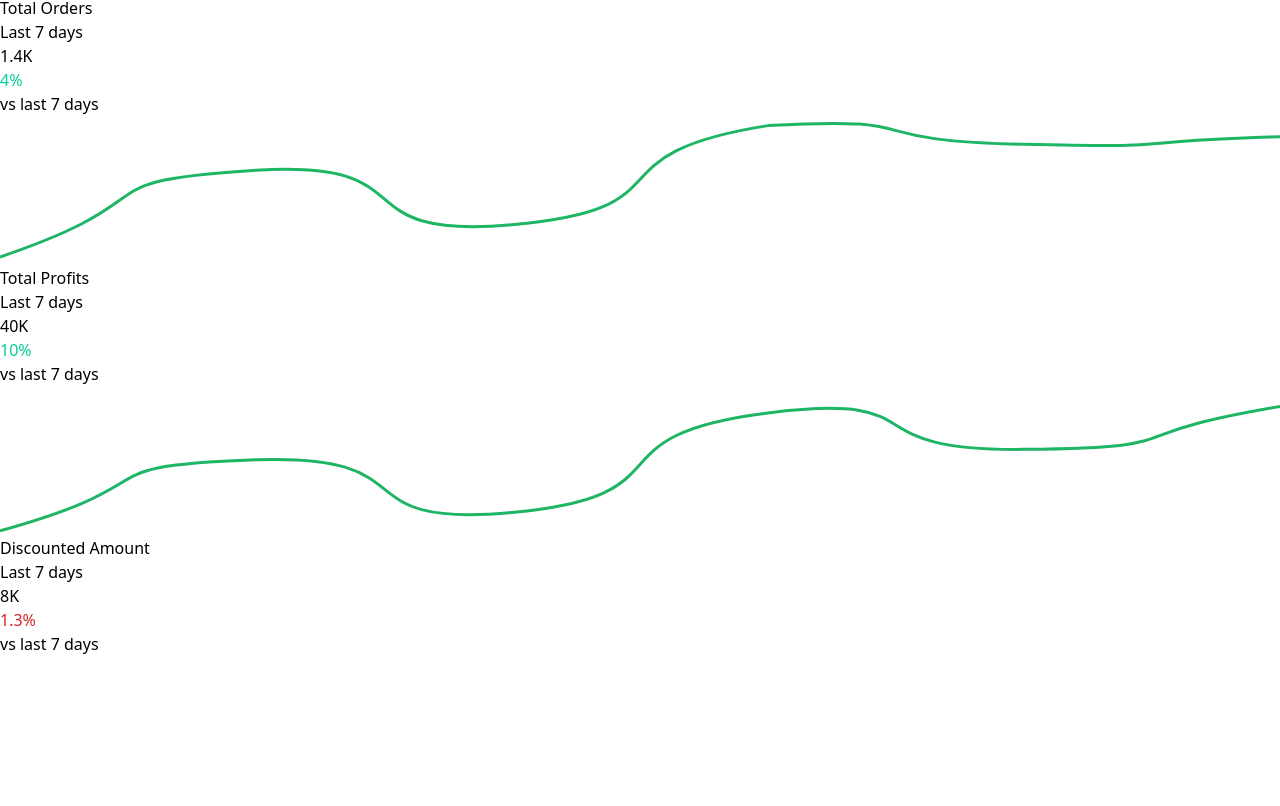
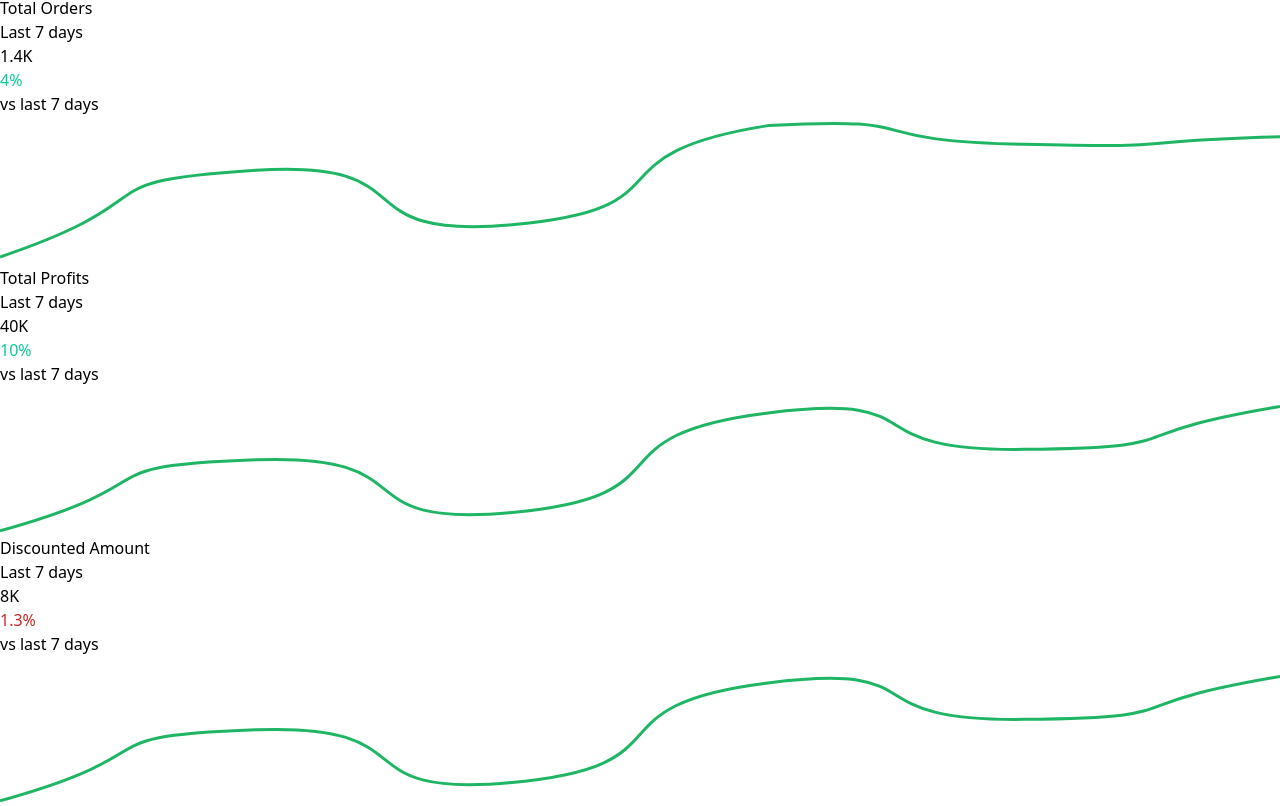
Before and after one commit to Okeke-Divine/eric-chart-repo, a React (Vite) app: page / in a window 1280 px wide. Shown: the part 386-1192 px from the top of the page. Before the commit the page ends 1042 px from the top, so only its background shows below. Built offline with nearby package versions, Linux system fonts and the light colour scheme.

Commit message:
Added discounted amount

```diff
--- a/src/components/discountedAmount.tsx
+++ b/src/components/discountedAmount.tsx
@@ -1,9 +1,10 @@
 import { defaults } from "chart.js/auto";
 import { Line } from "react-chartjs-2";
-
+// import the data or replace totalProfit using a response from the api
+import discountedAmount from "../data/discountedAmount.json";
+// import ui svg(s)
 // import ArrowDownIcon from "../assets/svgs/arrow-down.svg";
 // import ArrowUpIcon from "../assets/svgs/arrow-up.svg";
-
 
 // chart default settings
 defaults.maintainAspectRatio = false;
@@ -21,16 +22,91 @@ export default function DiscountedAmount() {
               <div className="font-bold text-4xl">8K</div>
               <div className="mt-2 flex gap-x-2">
                 <div className="cs-text-red flex items-center gap-x-1">
-                  <div>
-                    {/* <ArrowUpIcon /> */}
-                  </div>
+                  <div>{/* <ArrowUpIcon /> */}</div>
                   <div>1.3%</div>
                 </div>
                 <div className="text-gray-400">vs last 7 days</div>
               </div>
             </div>
           </div>
-          <div className="mt-2 md:mt-0 w-full md:w-1/2"></div>
+          <div className="mt-2 md:mt-0 w-full md:w-1/2">
+            {/* chart */}
+            <Line
+              data={{
+                labels: discountedAmount.map((data) => data.label),
+                datasets: [
+                  {
+                    label: "Discount",
+                    data: discountedAmount.map((data) => data.discount),
+                    backgroundColor: "#1EB564", // Line color
+                    borderColor: "#1EB564", // Border color
+                    borderWidth: 3, // Line width
+                    pointRadius: 0, // Hide points initially
+                    hoverRadius: 8, // Hover radius
+                    hoverBackgroundColor: "white", // Hover background color
+                    hoverBorderColor: "#1EB564", // Hover border color
+                    hoverBorderWidth: 3, // Hover border width
+                  },
+                ],
+              }}
+              options={{
+                elements: {
+                  line: {
+                    tension: 0.7,
+                  },
+                },
+                plugins: {
+                  title: {
+                    text: false,
+                  },
+                  tooltip: {
+                    yAlign: "bottom",
+                    enabled: true,
+                    displayColors: false,
+                    callbacks: {
+                      title: () => null,
+                      label: function (context) {
+                        let label = "";
+
+                        if (label) {
+                          label += ": ";
+                        }
+                        if (context.parsed.y !== null) {
+                          label += new Intl.NumberFormat("en-US").format(
+                            context.parsed.y
+                          );
+                        }
+                        return label;
+                      },
+                    },
+                  },
+                  legend: {
+                    display: false,
+                  },
+                },
+                scales: {
+                  x: {
+                    ticks: {
+                      color: "#1EB564", // Set color of x-axis labels to gray
+                    },
+                    grid: {
+                      display: false,
+                    },
+                    display: false,
+                  },
+                  y: {
+                    display: false,
+                    grid: {
+                      display: false,
+                    },
+                  },
+                },
+                interaction: {
+                  intersect: false,
+                },
+              }}
+            />
+          </div>
         </div>
       </div>
     </>
--- a/src/components/totalProfit.tsx
+++ b/src/components/totalProfit.tsx
@@ -40,7 +40,7 @@ export default function TotalProfit() {
                 datasets: [
                   {
                     label: "Profit",
-                    data: totalProfit.map((data) => data.orders),
+                    data: totalProfit.map((data) => data.profit),
                     backgroundColor: "#1EB564", // Line color
                     borderColor: "#1EB564", // Border color
                     borderWidth: 3, // Line width
--- /dev/null
+++ b/src/data/discountedAmount.json
@@ -0,0 +1,26 @@
+[
+  {
+    "label": "SEP",
+    "discount": 32407
+  },
+  {
+    "label": "OCT",
+    "discount": 65528
+  },
+  {
+    "label": "NOV",
+    "discount": 41000
+  },
+  {
+    "label": "DEC",
+    "discount": 87436
+  },
+  {
+    "label": "JAN",
+    "discount": 70436
+  },
+  {
+    "label": "FEB",
+    "discount": 90436
+  }
+]
--- a/src/data/totalProfit.json
+++ b/src/data/totalProfit.json
@@ -1,26 +1,26 @@
 [
     {
       "label": "SEP",
-      "orders": 32407
+      "profit": 32407
     },
     {
       "label": "OCT",
-      "orders": 65528
+      "profit": 65528
     },
     {
       "label": "NOV",
-      "orders": 41000
+      "profit": 41000
     },
     {
       "label": "DEC",
-      "orders": 87436
+      "profit": 87436
     },
     {
       "label": "JAN",
-      "orders": 70436
+      "profit": 70436
     },
     {
       "label": "FEB",
-      "orders": 90436
+      "profit": 90436
     }
   ]
```
